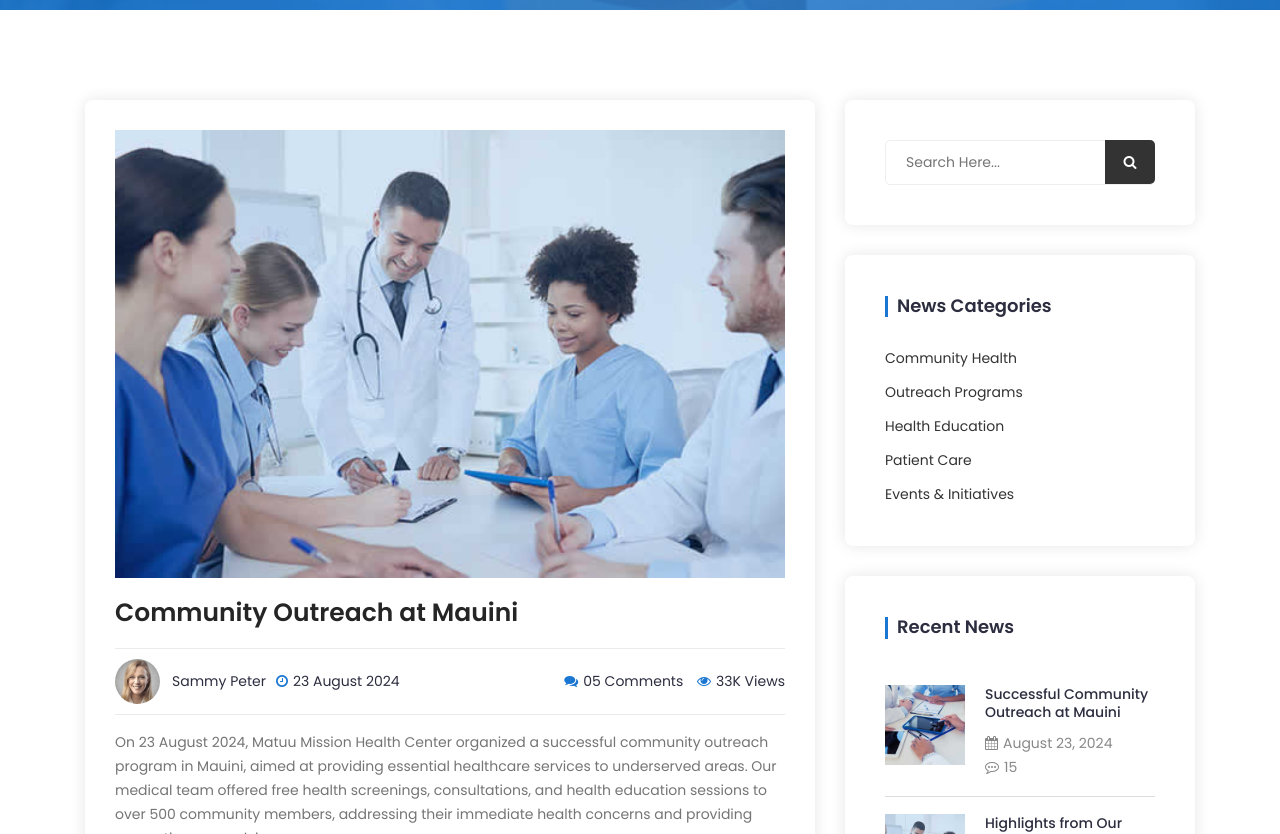
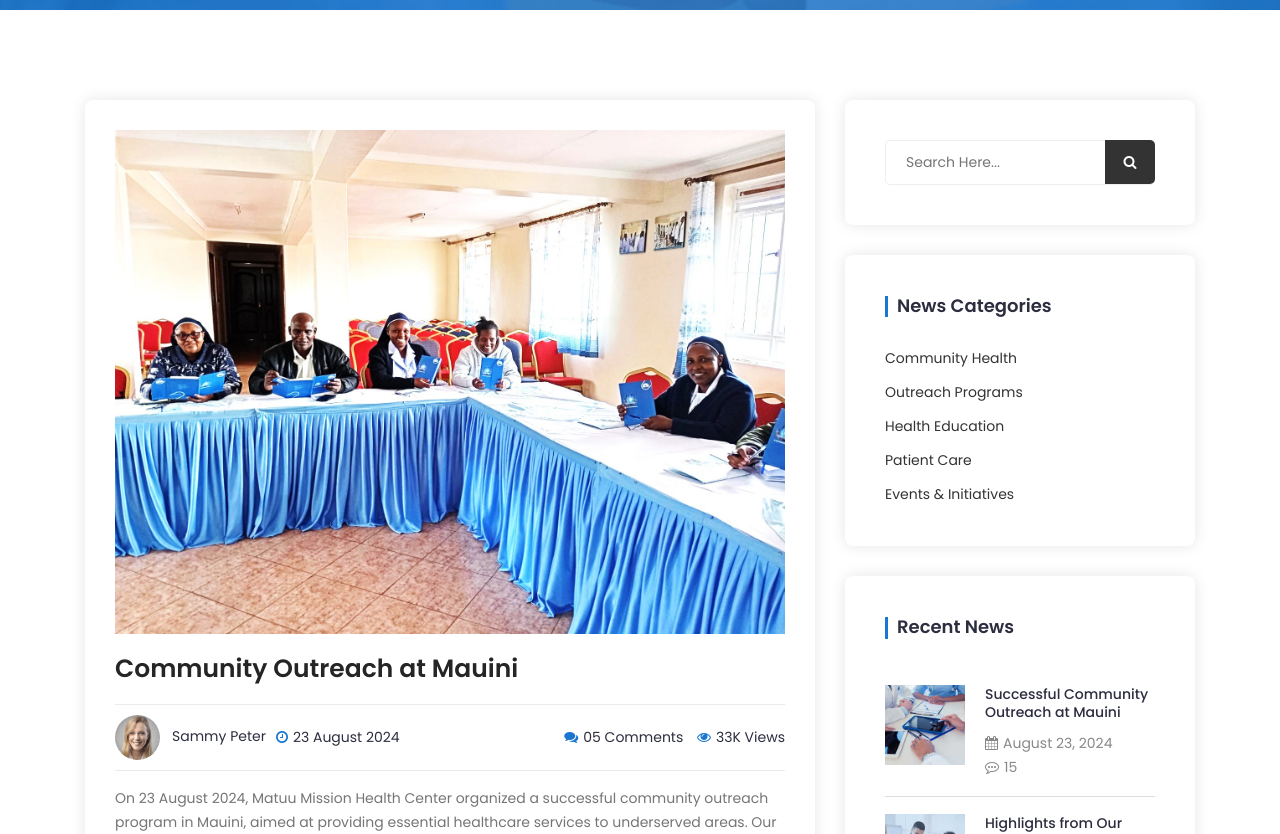
Before and after one commit to sammypeter/mission, a plain HTML site: page news.html in a window 1280 px wide. Shown: the part 460-1294 px from the top of the page. Drawn offline with Linux system fonts and the light colour scheme; a script that the page names is missing.

Commit message:
Update news.html

```diff
--- a/news.html
+++ b/news.html
@@ -185,7 +185,7 @@
 							<div class="single-main">
 								<!-- News Head -->
 								<div class="news-head">
-									<img src="img/blog1.jpg" alt="Community Outreach at Mauini">
+									<img src="img/meru.jpeg" alt="Community Outreach at Mauini">
 								</div>
 								<!-- News Title -->
 								<h1 class="news-title"><a href="news.html">Community Outreach at Mauini</a></h1>
```
